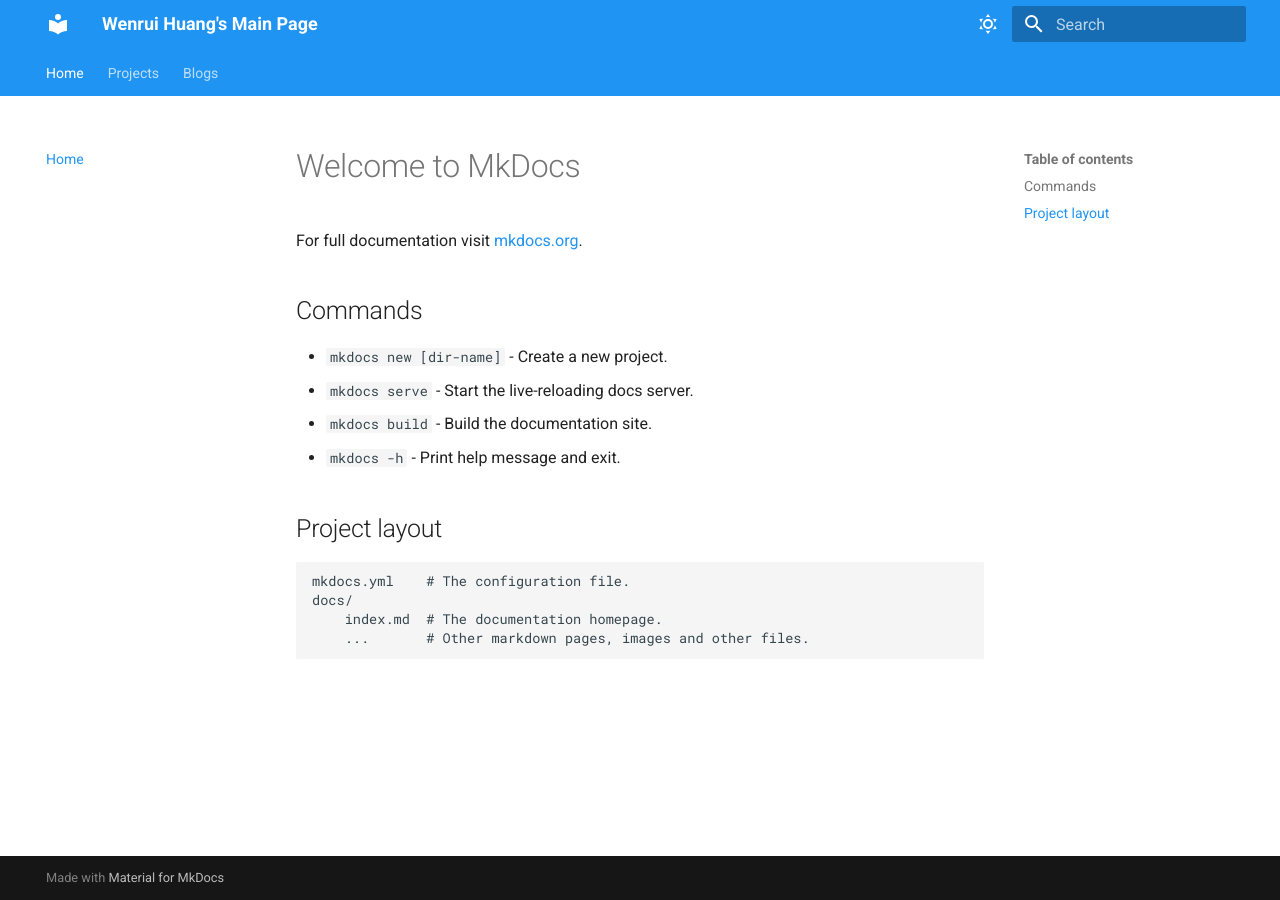
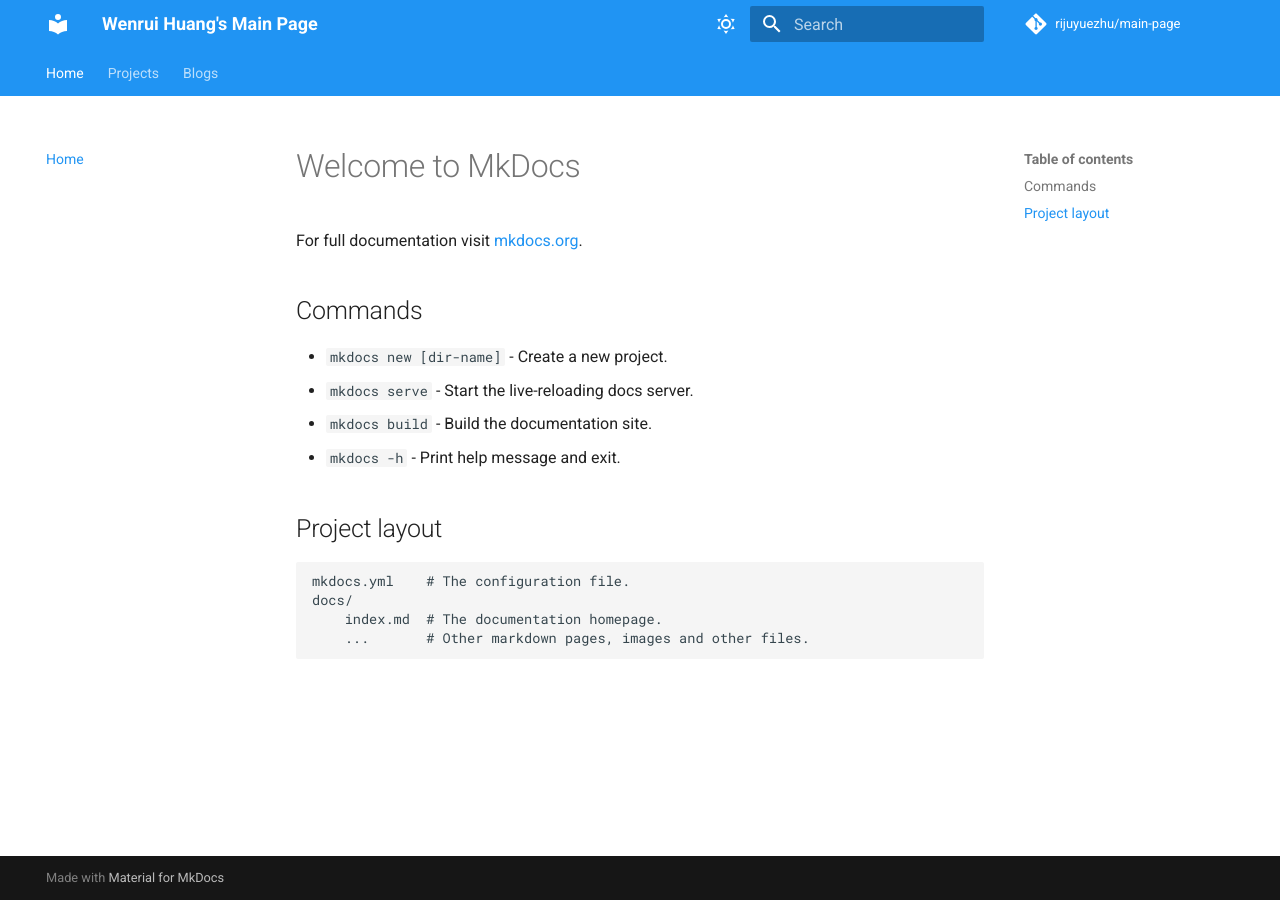
Before and after one commit to rijuyuezhu/homepage, an MkDocs documentation site: the page built from docs/index.md, in a window 1280 px wide. Built offline with MkDocs 1.6.1 and Material for MkDocs 9.7.7, drawn with Linux system fonts in a browser that asks for light colours; comment, search, counter and statistics services are not loaded.

Commit message:
[Add] github url

```diff
--- a/mkdocs.yml
+++ b/mkdocs.yml
@@ -1,5 +1,12 @@
+# site
 site_name: Wenrui Huang's Main Page
 site_description: The main personal page for Wenrui Huang（黄文睿).
+site_author: Wenrui Huang(黄文睿)
+site_url: https://rijuyuezhu.top
+
+# repo
+repo_name: 'rijuyuezhu/main-page'
+repo_url: 'https://github.com/rijuyuezhu/main-page'
 
 theme:
   name: material
```
